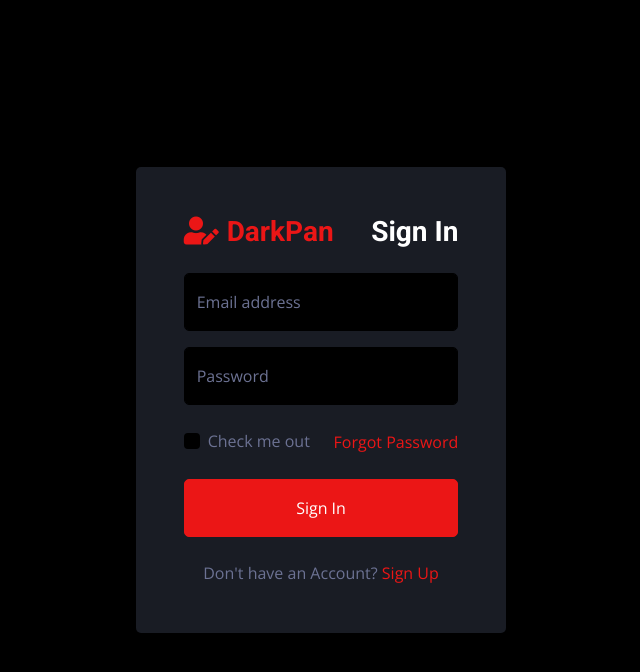
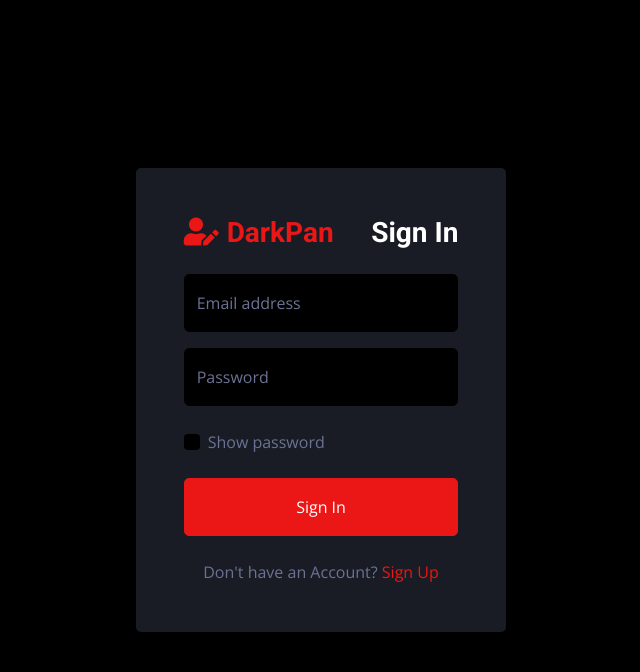
Before and after one commit to Phanit-Chea/G14-Elearning, a PHP site: page /signin in a window 1280 px wide. Shown: the top 672 px of the page, without its empty margins (319-959 px from the left). Run offline with PHP 8.4, Linux system fonts and the light colour scheme; some libraries are stand-ins or nearby versions.

Commit message:
['feat'] create toggle password visility on all form #EL-112

```diff
--- a/views/signin/signin.view.php
+++ b/views/signin/signin.view.php
@@ -17,7 +17,8 @@
     <!-- Google Web Fonts -->
     <link rel="preconnect" href="https://fonts.googleapis.com">
     <link rel="preconnect" href="https://fonts.gstatic.com" crossorigin>
-    <link href="https://fonts.googleapis.com/css2?family=Open+Sans:wght@400;600&family=Roboto:wght@500;700&display=swap" rel="stylesheet">
+    <link href="https://fonts.googleapis.com/css2?family=Open+Sans:wght@400;600&family=Roboto:wght@500;700&display=swap"
+        rel="stylesheet">
 
     <!-- Icon Font Stylesheet -->
     <link href="https://cdnjs.cloudflare.com/ajax/libs/font-awesome/5.10.0/css/all.min.css" rel="stylesheet">
@@ -38,7 +39,8 @@
 
     <div class="container-fluid position-relative d-flex p-0">
         <!-- Spinner Start -->
-        <div id="spinner" class="show bg-dark position-fixed translate-middle w-100 vh-100 top-50 start-50 d-flex align-items-center justify-content-center">
+        <div id="spinner"
+            class="show bg-dark position-fixed translate-middle w-100 vh-100 top-50 start-50 d-flex align-items-center justify-content-center">
             <div class="spinner-border text-primary" style="width: 3rem; height: 3rem;" role="status">
                 <span class="sr-only">Loading...</span>
             </div>
@@ -57,27 +59,30 @@
                             </a>
                             <h3>Sign In</h3>
                         </div>
-                        <form action="controllers/signin/user_signin.controller.php" method = 'post'>
+                        <form action="controllers/signin/user_signin.controller.php" method='post'>
                             <div class="form-floating mb-3">
-                            <input type="email" class="form-control" id="floatingInput" placeholder="name@example.com" name ="email">
+                                <input type="email" class="form-control" id="floatingInput"
+                                    placeholder="name@example.com" name="email">
                                 <label for="floatingInput">Email address</label>
-                            <?php if(isset($_SESSION['worngEmail'])): ?>
-                            <span style="color: red;"><?= $_SESSION['worngEmail']?></span>
+                                <?php if (isset($_SESSION['worngEmail'])): ?>
+                                    <span style="color: red;">
+                                        <?= $_SESSION['worngEmail'] ?>
+                                    </span>
                                 <?php endif; ?>
                             </div>
                             <div class="form-floating mb-4">
-                            <input type="password" class="form-control" id="floatingPassword" placeholder="Password" name ="password">
+                                <input type="password" class="form-control" id="floatingPassword" placeholder="Password"
+                                    name="password">
                                 <label for="floatingPassword">Password</label>
-                            <?php if(isset($_SESSION['worngPassword'])): ?>
-                            <span style="color: red;"><?= $_SESSION['worngPassword']?></span>
+                                <?php if (isset($_SESSION['worngPassword'])): ?>
+                                    <span style="color: red;">
+                                        <?= $_SESSION['worngPassword'] ?>
+                                    </span>
                                 <?php endif; ?>
                             </div>
-                        <div class="d-flex align-items-center justify-content-between mb-4">
-                            <div class="form-check">
-                                <input type="checkbox" class="form-check-input" id="exampleCheck1">
-                                <label class="form-check-label" for="exampleCheck1">Check me out</label>
-                            </div>
-                            <a href="">Forgot Password</a>
+                            <div class="form-check mb-4">
+                                <input type="checkbox" class="form-check-input" id="showPasswordCheckbox">
+                                <label class="form-check-label" for="showPasswordCheckbox">Show password</label>
                             </div>
                             <button type="submit" class="btn btn-primary py-3 w-100 mb-4">Sign In</button>
                             <p class="text-center mb-0">Don't have an Account? <a href="/signup">Sign Up</a></p>
@@ -92,6 +97,18 @@
     <!-- JavaScript Libraries -->
     <script src="https://code.jquery.com/jquery-3.4.1.min.js"></script>
     <script src="https://cdn.jsdelivr.net/npm/bootstrap@5.0.0/dist/js/bootstrap.bundle.min.js"></script>
+    <script>
+        $(document).ready(function () {
+            $('#showPasswordCheckbox').change(function () {
+                var passwordInput = $('#floatingPassword');
+                if ($(this).is(':checked')) {
+                    passwordInput.attr('type', 'text');
+                } else {
+                    passwordInput.attr('type', 'password');
+                }
+            });
+        });
+    </script>
     <script src="vendor/chart/chart.min.js"></script>
     <script src="vendor/easing/easing.min.js"></script>
     <script src="vendor/waypoints/waypoints.min.js"></script>
--- a/views/trainers/trainer_dashboard.view.php
+++ b/views/trainers/trainer_dashboard.view.php
@@ -139,7 +139,7 @@ Page content START -->
 											<a class="list-group-item active" href="/trainer_manage_students"><i class="bi bi-people fa-fw me-2"></i>Students</a>
 											<a class="list-group-item" href="/trainer_manage_orders"><i class="bi bi-folder-check fa-fw me-2"></i>Orders</a>
 
-											<a class="list-group-item" href="instructor-edit-profile.html"><i class="bi bi-pencil-square fa-fw me-2"></i>Edit Profile</a>
+											<a class="list-group-item" href="/trainer_edit_profile"><i class="bi bi-pencil-square fa-fw me-2"></i>Edit Profile</a>
 											<a class="list-group-item" href="/trainer_manage_payout"><i class="bi bi-wallet2 fa-fw me-2"></i>Payouts</a>
 
 											<a class="list-group-item" href="instructor-delete-account.html"><i class="bi bi-trash fa-fw me-2"></i>Delete Profile</a>
--- a/views/trainers/trainer_manage_category.view.php
+++ b/views/trainers/trainer_manage_category.view.php
@@ -143,7 +143,7 @@ Inner part START -->
 											<a class="list-group-item active" href="/trainer_manage_students"><i class="bi bi-people fa-fw me-2"></i>Students</a>
 											<a class="list-group-item" href="/trainer_manage_orders"><i class="bi bi-folder-check fa-fw me-2"></i>Orders</a>
 
-											<a class="list-group-item" href="instructor-edit-profile.html"><i class="bi bi-pencil-square fa-fw me-2"></i>Edit Profile</a>
+											<a class="list-group-item" href="/trainer_edit_profile"><i class="bi bi-pencil-square fa-fw me-2"></i>Edit Profile</a>
 											<a class="list-group-item" href="/trainer_manage_payout"><i class="bi bi-wallet2 fa-fw me-2"></i>Payouts</a>
 
 											<a class="list-group-item" href="instructor-delete-account.html"><i class="bi bi-trash fa-fw me-2"></i>Delete Profile</a>
--- a/views/trainers/trainer_manage_course.view.php
+++ b/views/trainers/trainer_manage_course.view.php
@@ -141,7 +141,7 @@ Inner part START -->
 											<a class="list-group-item " href="/trainer_manage_students"><i class="bi bi-people fa-fw me-2"></i>Students</a>
 											<a class="list-group-item" href="/trainer_manage_orders"><i class="bi bi-folder-check fa-fw me-2"></i>Orders</a>
 
-											<a class="list-group-item" href="instructor-edit-profile.html"><i class="bi bi-pencil-square fa-fw me-2"></i>Edit Profile</a>
+											<a class="list-group-item" href="/trainer_edit_profile"><i class="bi bi-pencil-square fa-fw me-2"></i>Edit Profile</a>
 											<a class="list-group-item" href="/trainer_manage_payout"><i class="bi bi-wallet2 fa-fw me-2"></i>Payouts</a>
 
 											<a class="list-group-item" href="instructor-delete-account.html"><i class="bi bi-trash fa-fw me-2"></i>Delete Profile</a>
--- a/views/trainers/trainer_manage_earning.view.php
+++ b/views/trainers/trainer_manage_earning.view.php
@@ -134,7 +134,7 @@ require 'layouts/trainer/navbar.php';
                                             <a class="list-group-item active" href="/trainer_manage_students"><i class="bi bi-people fa-fw me-2"></i>Students</a>
                                             <a class="list-group-item" href="/trainer_manage_orders"><i class="bi bi-folder-check fa-fw me-2"></i>Orders</a>
 
-                                            <a class="list-group-item" href="instructor-edit-profile.html"><i class="bi bi-pencil-square fa-fw me-2"></i>Edit Profile</a>
+                                            <a class="list-group-item" href="/trainer_edit_profile"><i class="bi bi-pencil-square fa-fw me-2"></i>Edit Profile</a>
                                             <a class="list-group-item" href="/trainer_manage_payout"><i class="bi bi-wallet2 fa-fw me-2"></i>Payouts</a>
 
                                             <a class="list-group-item" href="instructor-delete-account.html"><i class="bi bi-trash fa-fw me-2"></i>Delete Profile</a>
--- a/views/trainers/trainer_manage_orders.view.php
+++ b/views/trainers/trainer_manage_orders.view.php
@@ -135,7 +135,7 @@ require 'layouts/trainer/navbar.php';
                                             <a class="list-group-item active" href="/trainer_manage_students"><i class="bi bi-people fa-fw me-2"></i>Students</a>
                                             <a class="list-group-item" href="/trainer_manage_orders"><i class="bi bi-folder-check fa-fw me-2"></i>Orders</a>
 
-                                            <a class="list-group-item" href="instructor-edit-profile.html"><i class="bi bi-pencil-square fa-fw me-2"></i>Edit Profile</a>
+                                            <a class="list-group-item" href="/trainer_edit_profile"><i class="bi bi-pencil-square fa-fw me-2"></i>Edit Profile</a>
                                             <a class="list-group-item" href="/trainer_manage_payout"><i class="bi bi-wallet2 fa-fw me-2"></i>Payouts</a>
 
                                             <a class="list-group-item" href="instructor-delete-account.html"><i class="bi bi-trash fa-fw me-2"></i>Delete Profile</a>
--- a/views/trainers/trainer_manage_payout.view.php
+++ b/views/trainers/trainer_manage_payout.view.php
@@ -133,7 +133,7 @@ require 'layouts/trainer/navbar.php';
                                             <a class="list-group-item active" href="/trainer_manage_students"><i class="bi bi-people fa-fw me-2"></i>Students</a>
                                             <a class="list-group-item" href="/trainer_manage_orders"><i class="bi bi-folder-check fa-fw me-2"></i>Orders</a>
 
-                                            <a class="list-group-item" href="instructor-edit-profile.html"><i class="bi bi-pencil-square fa-fw me-2"></i>Edit Profile</a>
+                                            <a class="list-group-item" href="/trainer_edit_profile"><i class="bi bi-pencil-square fa-fw me-2"></i>Edit Profile</a>
                                             <a class="list-group-item" href="/trainer_manage_payout"><i class="bi bi-wallet2 fa-fw me-2"></i>Payouts</a>
 
                                             <a class="list-group-item" href="instructor-delete-account.html"><i class="bi bi-trash fa-fw me-2"></i>Delete Profile</a>
--- a/views/trainers/trainer_manage_students.view.php
+++ b/views/trainers/trainer_manage_students.view.php
@@ -132,10 +132,10 @@ require 'layouts/trainer/navbar.php';
                                             <a class="list-group-item active" href="/trainer_manage_students"><i class="bi bi-people fa-fw me-2"></i>Students</a>
                                             <a class="list-group-item" href="/trainer_manage_orders"><i class="bi bi-folder-check fa-fw me-2"></i>Orders</a>
 
-                                            <a class="list-group-item" href="#"><i class="bi bi-pencil-square fa-fw me-2"></i>Edit Profile</a>
+                                            <a class="list-group-item" href="/trainer_edit_profile"><i class="bi bi-pencil-square fa-fw me-2"></i>Edit Profile</a>
                                             <a class="list-group-item" href="/trainer_manage_payout"><i class="bi bi-wallet2 fa-fw me-2"></i>Payouts</a>
 
-                                            <a class="list-group-item" href="instructor-delete-account.html"><i class="bi bi-trash fa-fw me-2"></i>Delete Profile</a>
+                                            <a class="list-group-item" href="/trainer_edit_profile"><i class="bi bi-trash fa-fw me-2"></i>Delete Profile</a>
                                             <a class="list-group-item text-danger bg-danger-soft-hover" href="sign-in.html"><i class="fas fa-sign-out-alt fa-fw me-2"></i>Sign
                                                 Out</a>
                                         </div>
```
Also changed, not shown: views/signup/signup.view.php (+17 -2 lines). Lines whose indentation alone changed are shown as unchanged.
